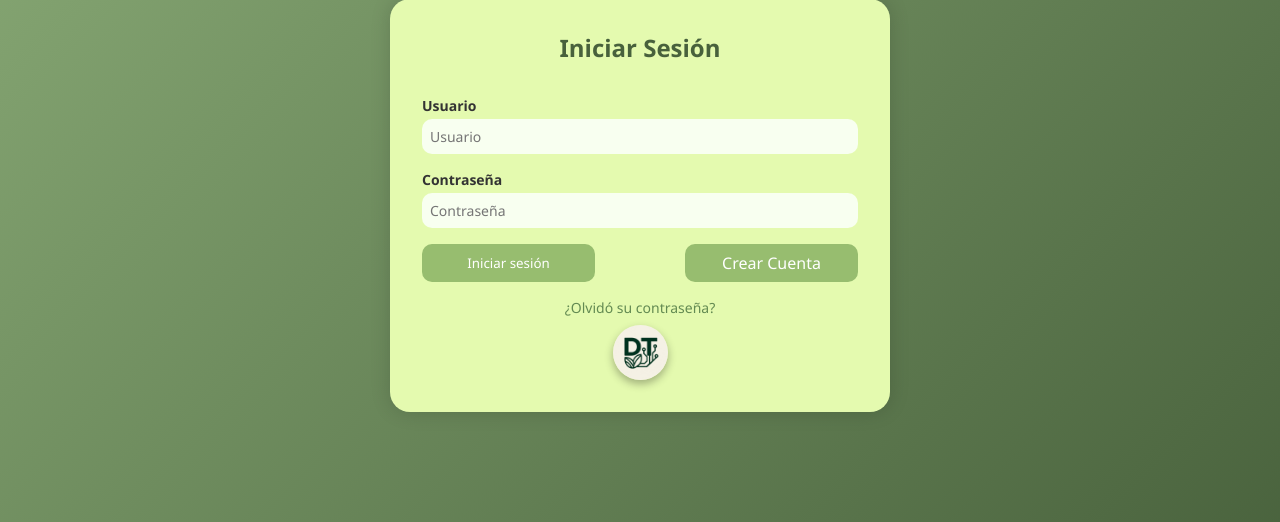
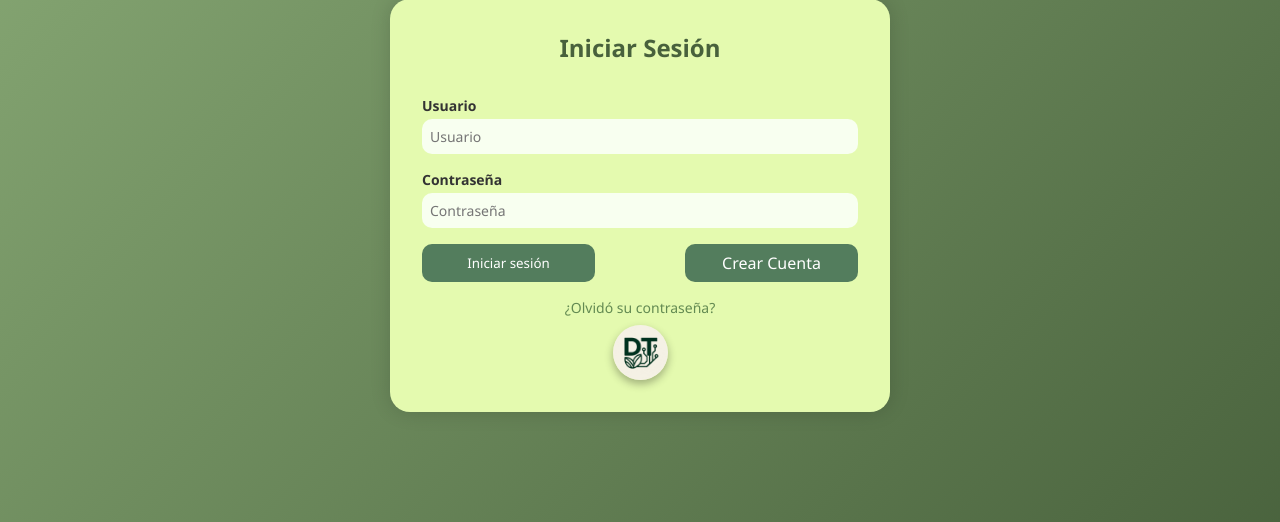
Before and after one commit to ANGELUSD11/AgroSync, a Django app: page / in a window 1280 px wide. Shown: the part 195-717 px from the top of the page. Run offline with Django 5.2, Linux system fonts and the light colour scheme.

Commit message:
Fixing colors

```diff
--- a/users/static/users/style.css
+++ b/users/static/users/style.css
@@ -79,7 +79,7 @@ body {
   border: none;
   border-radius: 10px;
   cursor: pointer;
-  background-color: #97bd6f;
+  background-color: #537D5D;
   color: #ffffff;
   transition: background-color 0.3s;
 }
```
